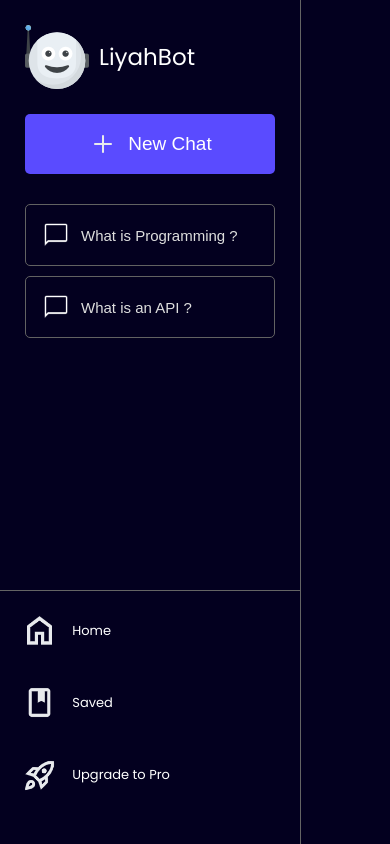
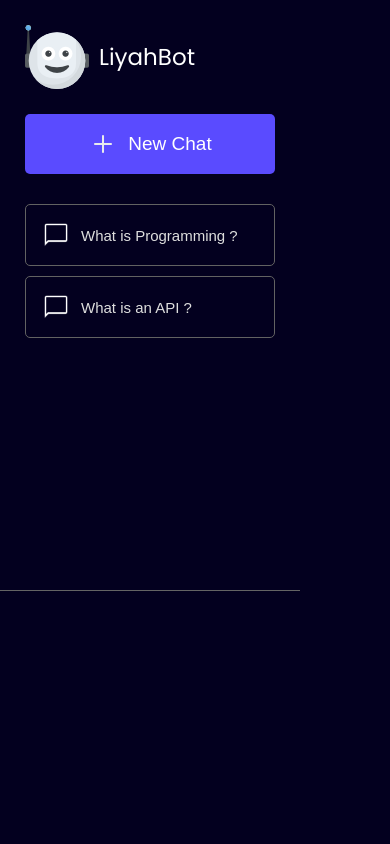
Before and after one commit to Babyliy/chatgpt-clone, a React (Vite) app: page / in a window 390 px wide. Shown: the top 844 px of the page. Built offline with nearby package versions, Linux system fonts and the light colour scheme; no server answers.

Commit message:
Update App.css

```diff
--- a/src/App.css
+++ b/src/App.css
@@ -162,3 +162,16 @@ body {
   line-height: 2.4rem;
   color: rgba(222, 222, 222, 1);
 }
+
+@media (max-width:768px) {
+.App{
+  display: flex;
+  flex-direction: row;
+}
+.lowerSide{
+  display: none;
+}
+.sideBar{
+  border: none;
+}
+}
```
